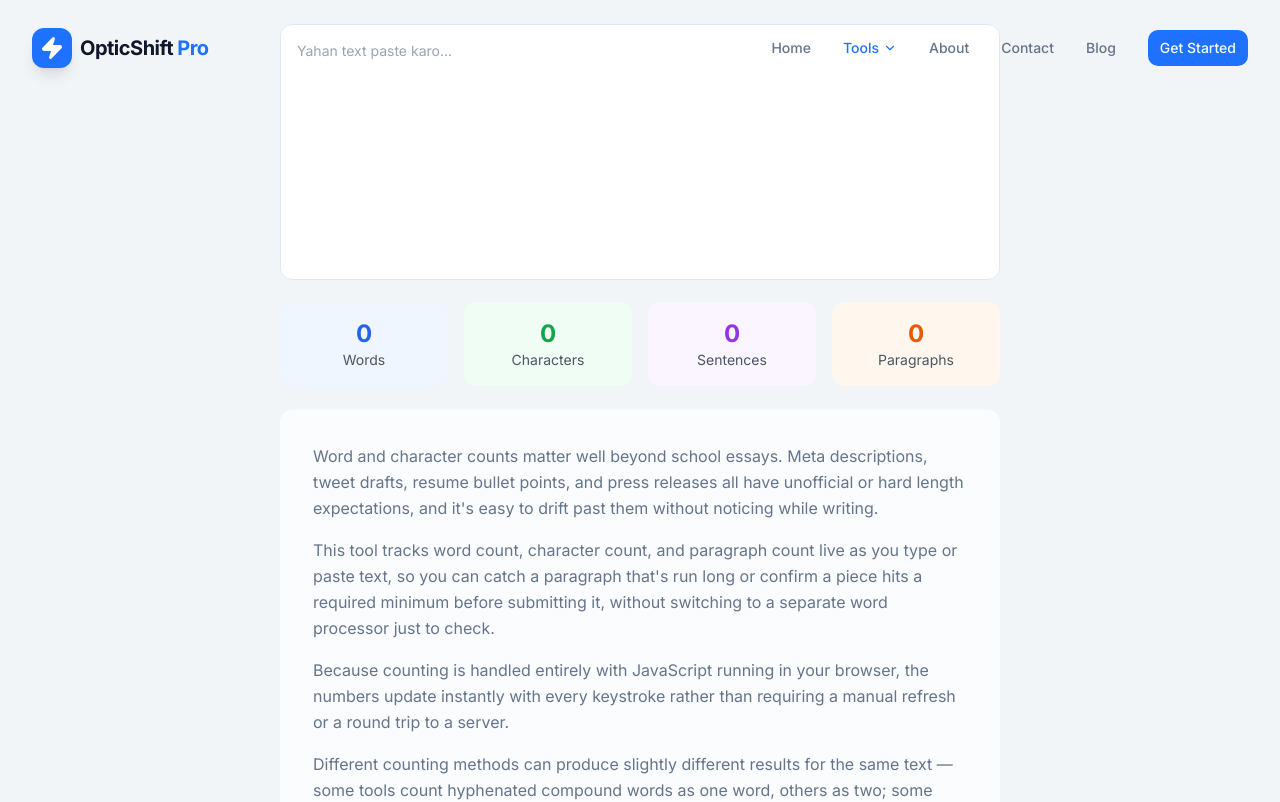
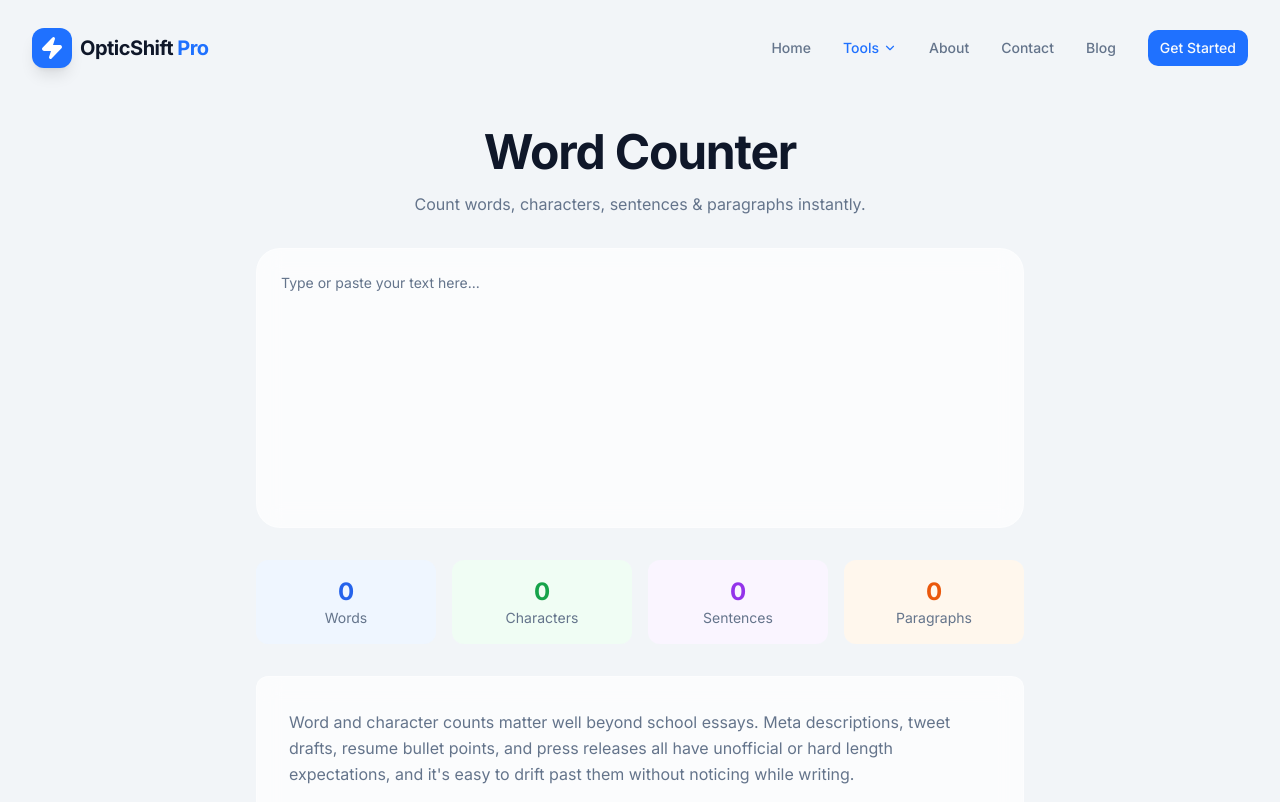
Before and after one commit to surajkumar122024-star/ok01, a Next.js app: page /tools/word-counter in a window 1280 px wide. Shown: the top 802 px of the page. Built offline with nearby package versions, Linux system fonts and the light colour scheme.

Commit message:
Fix Word Counter layout bug: textarea was rendering under the fixed navbar with no top padding and no page title. Added proper min-h-screen wrapper, H1 title, and fixed leftover Hindi placeholder text to match rest of site

```diff
--- a/src/app/tools/word-counter/WordCounterClient.tsx
+++ b/src/app/tools/word-counter/WordCounterClient.tsx
@@ -14,33 +14,42 @@ export default function WordCounterClient() {
   const paragraphs = text.split(/\n\n+/).filter(p => p.trim()).length
 
   return (
-    <div className="max-w-3xl mx-auto p-6">
+    <div className="min-h-screen pt-32 pb-20 px-4">
+      <div className="max-w-3xl mx-auto space-y-8">
+
+        <div className="text-center space-y-4">
+          <h1 className="text-4xl md:text-5xl font-bold tracking-tight">Word Counter</h1>
+          <p className="text-muted-foreground">Count words, characters, sentences &amp; paragraphs instantly.</p>
+        </div>
+
+        <div className="glass rounded-3xl border p-6">
           <textarea
-        className="w-full h-64 p-4 border rounded-lg resize-none text-sm"
-        placeholder="Yahan text paste karo..."
+            className="w-full h-56 bg-transparent resize-none text-sm outline-none placeholder:text-muted-foreground"
+            placeholder="Type or paste your text here..."
             value={text}
             onChange={(e) => setText(e.target.value)}
           />
-      <div className="grid grid-cols-2 md:grid-cols-4 gap-4 mt-4">
-        <div className="bg-blue-50 p-4 rounded-lg text-center">
-          <div className="text-2xl font-bold text-blue-600">{words}</div>
-          <div className="text-sm text-gray-600">Words</div>
         </div>
-        <div className="bg-green-50 p-4 rounded-lg text-center">
-          <div className="text-2xl font-bold text-green-600">{chars}</div>
-          <div className="text-sm text-gray-600">Characters</div>
+
+        <div className="grid grid-cols-2 md:grid-cols-4 gap-4">
+          <div className="bg-blue-50 dark:bg-blue-950/30 p-4 rounded-xl text-center">
+            <div className="text-2xl font-bold text-blue-600 dark:text-blue-400">{words}</div>
+            <div className="text-sm text-muted-foreground">Words</div>
           </div>
-        <div className="bg-purple-50 p-4 rounded-lg text-center">
-          <div className="text-2xl font-bold text-purple-600">{sentences}</div>
-          <div className="text-sm text-gray-600">Sentences</div>
+          <div className="bg-green-50 dark:bg-green-950/30 p-4 rounded-xl text-center">
+            <div className="text-2xl font-bold text-green-600 dark:text-green-400">{chars}</div>
+            <div className="text-sm text-muted-foreground">Characters</div>
           </div>
-        <div className="bg-orange-50 p-4 rounded-lg text-center">
-          <div className="text-2xl font-bold text-orange-600">{paragraphs}</div>
-          <div className="text-sm text-gray-600">Paragraphs</div>
+          <div className="bg-purple-50 dark:bg-purple-950/30 p-4 rounded-xl text-center">
+            <div className="text-2xl font-bold text-purple-600 dark:text-purple-400">{sentences}</div>
+            <div className="text-sm text-muted-foreground">Sentences</div>
+          </div>
+          <div className="bg-orange-50 dark:bg-orange-950/30 p-4 rounded-xl text-center">
+            <div className="text-2xl font-bold text-orange-600 dark:text-orange-400">{paragraphs}</div>
+            <div className="text-sm text-muted-foreground">Paragraphs</div>
           </div>
         </div>
 
-      <div className="mt-6">
         <ToolContentSection data={toolContent["word-counter"]} />
       </div>
     </div>
```
Lines whose indentation alone changed are shown as unchanged.
